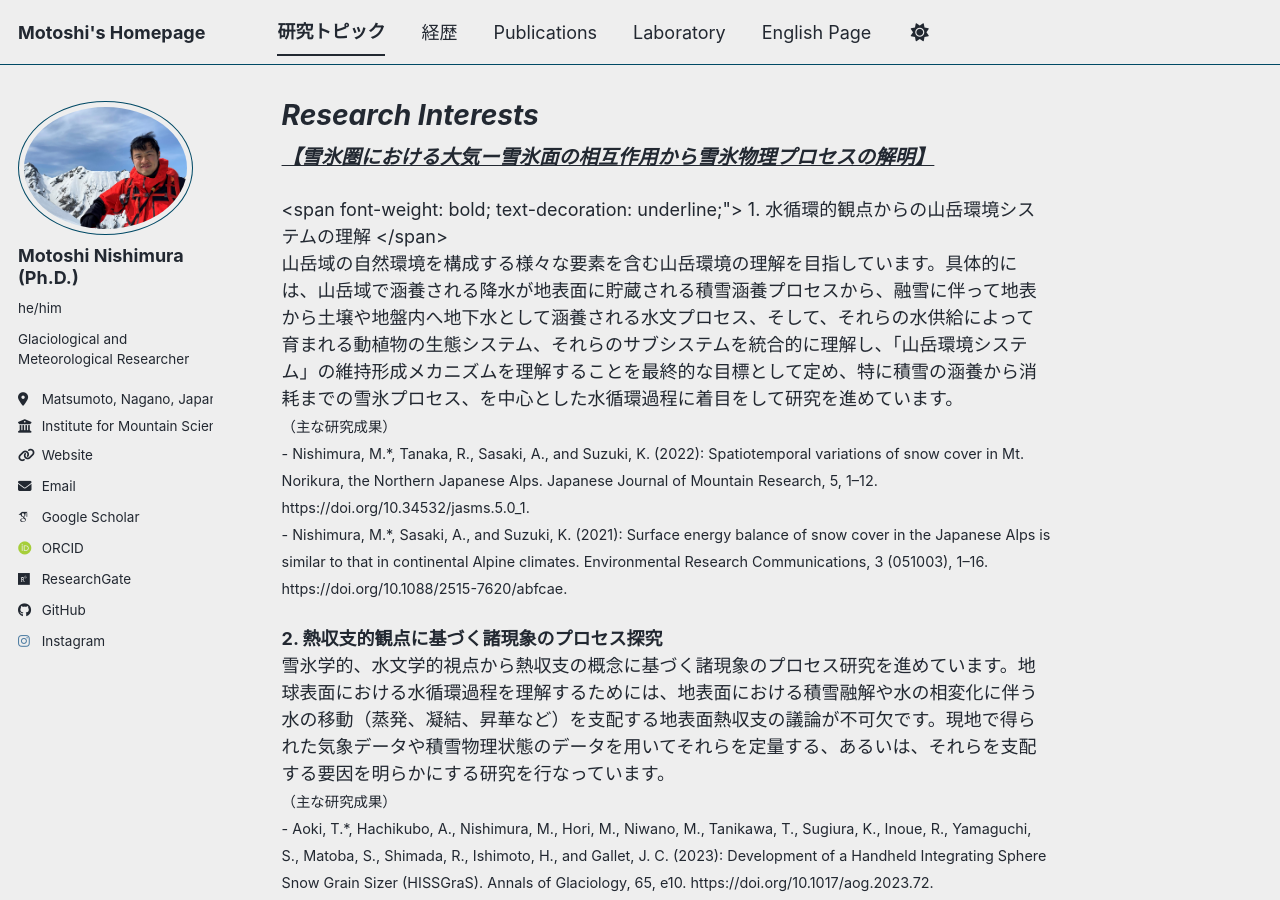
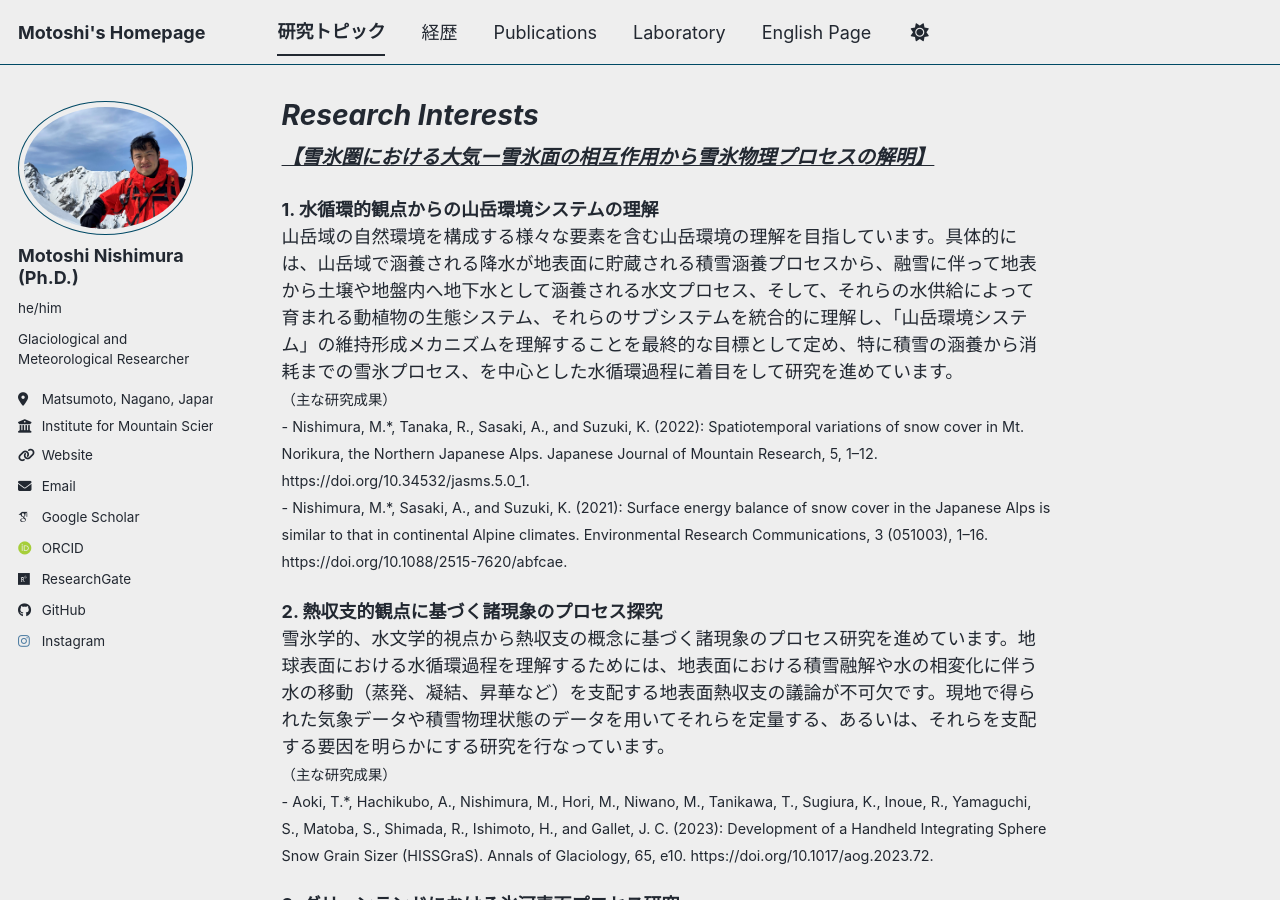
Before and after one commit to MotoshiNishimura/MotoshiNishimura.github.io, a Jekyll site: the page built from _pages/interest.md, in a window 1280 px wide and 900 px high. Built offline with Jekyll 4.4.1, drawn with Linux system fonts in a browser that asks for light colours; some web fonts are replaced; a script bundle is joined from its source files by our own code; library files that are not in the unit come from our copies.

Commit message:
Format text for better readability in interest.md

```diff
--- a/_pages/interest.md
+++ b/_pages/interest.md
@@ -9,9 +9,7 @@ author_profile: true
  </span>
 </p>
 <p>
-<span font-weight: bold; text-decoration: underline;">
-1. 水循環的観点からの山岳環境システムの理解
-</span><br>
+<b>1. 水循環的観点からの山岳環境システムの理解</b><br>
 山岳域の自然環境を構成する様々な要素を含む山岳環境の理解を目指しています。具体的には、山岳域で涵養される降水が地表面に貯蔵される積雪涵養プロセスから、融雪に伴って地表から土壌や地盤内へ地下水として涵養される水文プロセス、そして、それらの水供給によって育まれる動植物の生態システム、それらのサブシステムを統合的に理解し、「山岳環境システム」の維持形成メカニズムを理解することを最終的な目標として定め、特に積雪の涵養から消耗までの雪氷プロセス、を中心とした水循環過程に着目をして研究を進めています。<br>
  <span style="font-size: 0.8em;">
 （主な研究成果）<br>
```
